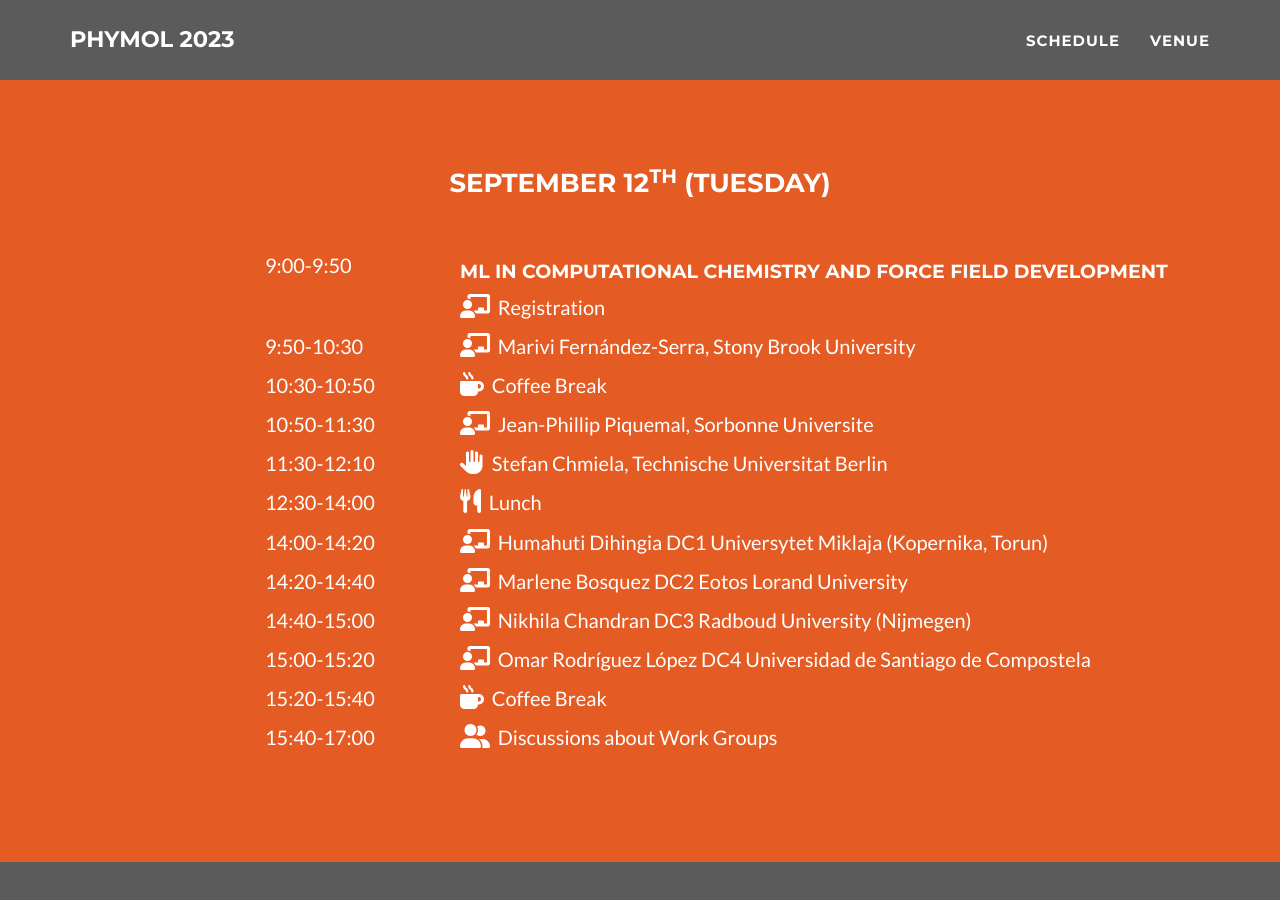
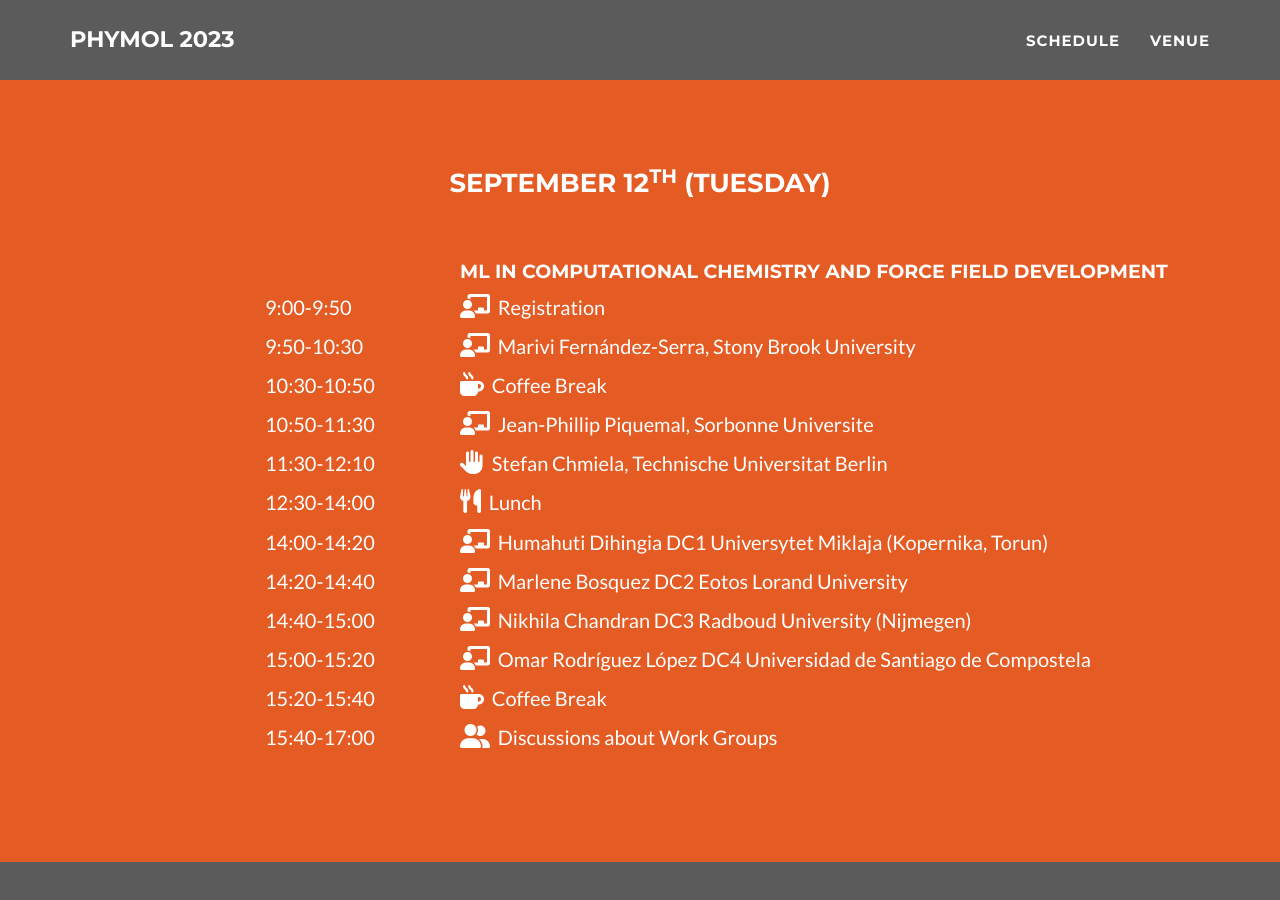
Before and after one commit to phymol/phymol.github.io, a Jekyll site: the page built from schedule.html, in a window 1280 px wide and 900 px high, scrolled down 304 px. Built offline with Jekyll 4.4.1, drawn with Linux system fonts in a browser that asks for light colours.

Commit message:
Update schedule_style.html

```diff
--- a/_includes/schedule_style.html
+++ b/_includes/schedule_style.html
@@ -20,6 +20,14 @@
         <br><br>
       </div>
       {% for event in item.combined %}
+      {% if event.session %}
+        <div class="row">
+          <div class="col-lg-2 col-lg-offset-2"> </div>
+          <div class="col-lg-8">
+            <h4>{{ event.session }}</h4>
+          </div>
+        </div>
+      {% endif %}
       <div class="row">
         <div class="col-lg-2 col-lg-offset-2">
           <p>
@@ -27,9 +35,6 @@
           </p>
         </div>
         <div class="col-lg-8">
-          {% if event.session %}
-            <h4>{{ event.session }}</h4>
-          {% endif %}
           {% if event.coffee-break %}
             <p><i class="fa-solid fa-mug-hot" style="font-size:24px;color:#ffffff;"></i>&nbsp {{ event.descr }} </p>
           {% endif %}
@@ -59,12 +64,15 @@
         <br><br>
       </div>
       {% for event in item.combined %}
+      {% if event.session %}
+        <div class="row">
+          <div class="col-lg-2 col-lg-offset-2"> </div>
+          <div class="col-lg-8">
+            <h4>{{ event.session }}</h4>
+          </div>
+        </div>
+      {% endif %}
       <div class="row">
-        <div class="col-lg-2 col-lg-offset-2">
-          <p>
-            {{ event.time }}
-          </p>
-        </div>
         <div class="col-lg-8">
           {% if event.session %}
             <h4>{{ event.session }}</h4>
```
